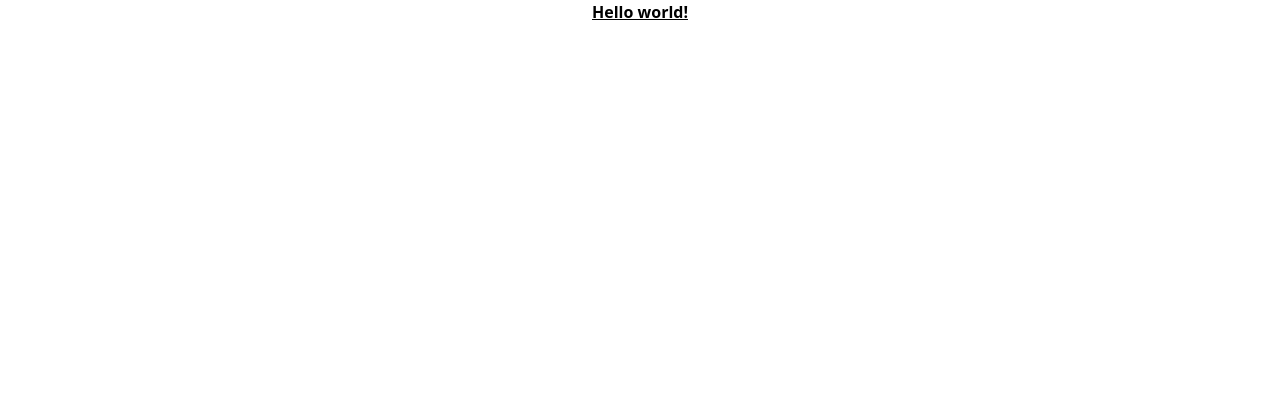
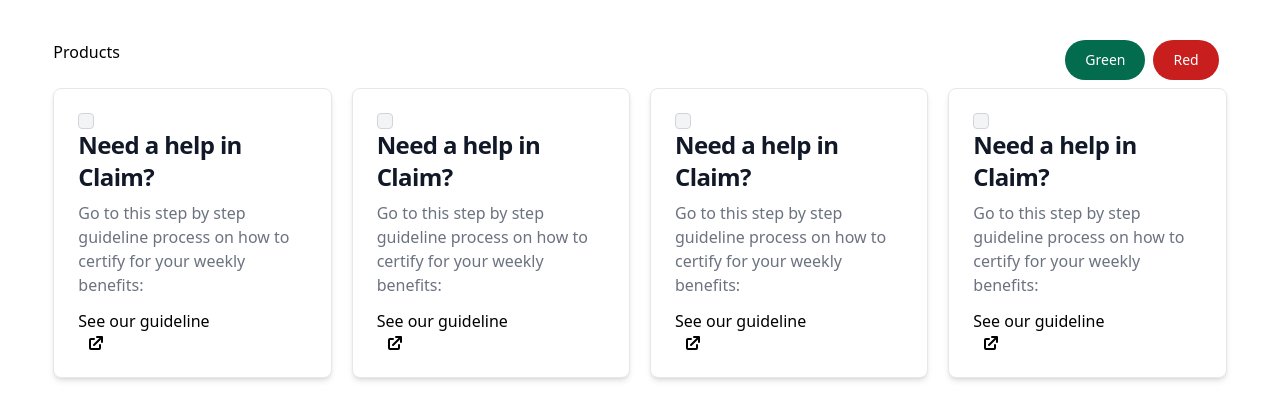
Before and after one commit to stavio12/bench-five, a React (Create React App) app: page / in a window 1280 px wide. Shown: the top 420 px of the page. Built offline with nearby package versions, Linux system fonts and the light colour scheme.

Commit message:
Added Types and reducer

```diff
--- a/src/App.tsx
+++ b/src/App.tsx
@@ -1,22 +1,23 @@
 import React, { useReducer } from "react";
 import { Route, Routes } from "react-router-dom";
-import { reducer, initialState } from "./States/Actions";
+
 import DispatchContext from "./DispatchContext";
 import StateContext from "./StateContext";
-import "./App.css";
+import { reducer, initialState } from "./States/reducer";
+
+import Home from "./components/Home";
+import Products from "./components/Products";
 
 function App() {
   const [state, dispatch] = useReducer(reducer, initialState);
   return (
-    // <Routes>
-    //   <Route path="/" />
-    // </Routes>
     <StateContext.Provider value={state}>
       <DispatchContext.Provider value={dispatch}>
-        <div className="App">
-          <h1 className="text-3xl font-bold underline text-center">
-            Hello world!
-          </h1>
+        <div className="w-11/12 mx-auto pt-10">
+          <Routes>
+            <Route path="/" element={<Home />} />
+            <Route path="/:id" element={<Products />} />
+          </Routes>
         </div>
       </DispatchContext.Provider>
     </StateContext.Provider>
--- a/src/States/Actions.ts
+++ /dev/null
@@ -1,22 +0,0 @@
-interface Action<T> {
-  type: T;
-}
-
-export interface StateType {}
-
-export const initialState: StateType = {};
-
-export interface StateAction extends Action<""> {
-  payload: {};
-}
-
-export const reducer = (
-  state: StateType,
-  action: any | StateAction
-): StateType => {
-  // eslint-disable-next-line
-  switch (action.type) {
-    default:
-      return state;
-  }
-};
--- /dev/null
+++ b/src/States/reducer.ts
@@ -0,0 +1,67 @@
+import { Books, Disc, Furniture } from "./types";
+
+interface Action<T> {
+  type: T;
+}
+
+const baseProduct = {
+  SKU: "",
+  name: "",
+  price: 0,
+  image: "",
+};
+
+export interface StateType {
+  Products: { disc: Disc[]; books: Books[]; furniture: Furniture[] };
+  Loader: boolean;
+  disc: Disc;
+  books: Books;
+  furniture: Furniture;
+}
+
+export const initialState: StateType = {
+  Products: {
+    disc: [],
+    books: [],
+    furniture: [],
+  },
+  Loader: false,
+  disc: { ...baseProduct, size: "" },
+  books: { ...baseProduct, weight: "" },
+  furniture: {
+    ...baseProduct,
+    dimensions: {
+      H: 0,
+      W: 0,
+      L: 0,
+    },
+  },
+};
+
+export interface StateAction
+  extends Action<"PRODUCTS" | "DISC" | "BOOKS" | "FURNITURE"> {
+  payload: {
+    Products: { disc: Disc[]; books: Books[]; furniture: Furniture[] };
+    disc: Disc;
+    books: Books;
+    furniture: Furniture;
+  };
+}
+
+export const reducer = (
+  state: StateType,
+  action: any | StateAction
+): StateType => {
+  switch (action.type) {
+    case "PRODUCTS":
+      return { ...state, Products: action.payload };
+    case "DISC":
+      return { ...state, disc: action.payload };
+    case "BOOKS":
+      return { ...state, books: action.payload };
+    case "FURNITURE":
+      return { ...state, furniture: action.payload };
+    default:
+      return state;
+  }
+};
--- /dev/null
+++ b/src/States/types.ts
@@ -0,0 +1,22 @@
+export interface BaseProduct {
+  SKU: string;
+  name: string;
+  price: number;
+  image: string;
+}
+
+export interface Disc extends BaseProduct {
+  size: string;
+}
+
+export interface Books extends BaseProduct {
+  weight: string;
+}
+
+export interface Furniture extends BaseProduct {
+  dimensions: {
+    H: number;
+    W: number;
+    L: number;
+  };
+}
--- /dev/null
+++ b/src/components/Home/index.tsx
@@ -0,0 +1,151 @@
+import React from "react";
+
+const Index = () => {
+  return (
+    <>
+      <div>
+        <div className="flex justify-between">
+          <div>
+            <h1>Products</h1>
+          </div>
+
+          <div className="d-flex gap-4">
+            <button
+              type="button"
+              className="text-white bg-green-700 hover:bg-green-800 focus:outline-none focus:ring-4 focus:ring-green-300 font-medium rounded-full text-sm px-5 py-2.5 text-center mr-2 mb-2 dark:bg-green-600 dark:hover:bg-green-700 dark:focus:ring-green-800"
+            >
+              Green
+            </button>
+            <button
+              type="button"
+              className="text-white bg-red-700 hover:bg-red-800 focus:outline-none focus:ring-4 focus:ring-red-300 font-medium rounded-full text-sm px-5 py-2.5 text-center mr-2 mb-2 dark:bg-red-600 dark:hover:bg-red-700 dark:focus:ring-red-900"
+            >
+              Red
+            </button>
+          </div>
+        </div>
+
+        <div className="grid grid-cols-3 sm:grid-cols-4 grid-rows-3 gap-5">
+          <div className="col-span-full*">
+            <div className="p-6 max-w-sm bg-white rounded-lg border border-gray-200 shadow-md dark:bg-gray-800 dark:border-gray-700">
+              <div className="flex items-center">
+                <input
+                  id="checked-checkbox"
+                  type="checkbox"
+                  value=""
+                  className="w-4 h-4 text-blue-600 bg-gray-100 rounded border-gray-300 focus:ring-blue-500 dark:focus:ring-blue-600 dark:ring-offset-gray-800 focus:ring-2 dark:bg-gray-700 dark:border-gray-600"
+                />
+              </div>
+              <h5 className="mb-2 text-2xl font-semibold tracking-tight text-gray-900 dark:text-white">
+                Need a help in Claim?
+              </h5>
+              <p className="mb-3 font-normal text-gray-500 dark:text-gray-400">
+                Go to this step by step guideline process on how to certify for
+                your weekly benefits:
+              </p>
+              See our guideline
+              <svg
+                className="ml-2 w-5 h-5"
+                fill="currentColor"
+                viewBox="0 0 20 20"
+                xmlns="http://www.w3.org/2000/svg"
+              >
+                <path d="M11 3a1 1 0 100 2h2.586l-6.293 6.293a1 1 0 101.414 1.414L15 6.414V9a1 1 0 102 0V4a1 1 0 00-1-1h-5z"></path>
+                <path d="M5 5a2 2 0 00-2 2v8a2 2 0 002 2h8a2 2 0 002-2v-3a1 1 0 10-2 0v3H5V7h3a1 1 0 000-2H5z"></path>
+              </svg>
+            </div>
+          </div>
+          <div className="col-span-full*">
+            <div className="p-6 max-w-sm bg-white rounded-lg border border-gray-200 shadow-md dark:bg-gray-800 dark:border-gray-700">
+              <div className="flex items-center">
+                <input
+                  id="checked-checkbox"
+                  type="checkbox"
+                  value=""
+                  className="w-4 h-4 text-blue-600 bg-gray-100 rounded border-gray-300 focus:ring-blue-500 dark:focus:ring-blue-600 dark:ring-offset-gray-800 focus:ring-2 dark:bg-gray-700 dark:border-gray-600"
+                />
+              </div>
+              <h5 className="mb-2 text-2xl font-semibold tracking-tight text-gray-900 dark:text-white">
+                Need a help in Claim?
+              </h5>
+              <p className="mb-3 font-normal text-gray-500 dark:text-gray-400">
+                Go to this step by step guideline process on how to certify for
+                your weekly benefits:
+              </p>
+              See our guideline
+              <svg
+                className="ml-2 w-5 h-5"
+                fill="currentColor"
+                viewBox="0 0 20 20"
+                xmlns="http://www.w3.org/2000/svg"
+              >
+                <path d="M11 3a1 1 0 100 2h2.586l-6.293 6.293a1 1 0 101.414 1.414L15 6.414V9a1 1 0 102 0V4a1 1 0 00-1-1h-5z"></path>
+                <path d="M5 5a2 2 0 00-2 2v8a2 2 0 002 2h8a2 2 0 002-2v-3a1 1 0 10-2 0v3H5V7h3a1 1 0 000-2H5z"></path>
+              </svg>
+            </div>
+          </div>
+          <div className="col-span-full*">
+            <div className="p-6 max-w-sm bg-white rounded-lg border border-gray-200 shadow-md dark:bg-gray-800 dark:border-gray-700">
+              <div className="flex items-center">
+                <input
+                  id="checked-checkbox"
+                  type="checkbox"
+                  value=""
+                  className="w-4 h-4 text-blue-600 bg-gray-100 rounded border-gray-300 focus:ring-blue-500 dark:focus:ring-blue-600 dark:ring-offset-gray-800 focus:ring-2 dark:bg-gray-700 dark:border-gray-600"
+                />
+              </div>
+              <h5 className="mb-2 text-2xl font-semibold tracking-tight text-gray-900 dark:text-white">
+                Need a help in Claim?
+              </h5>
+              <p className="mb-3 font-normal text-gray-500 dark:text-gray-400">
+                Go to this step by step guideline process on how to certify for
+                your weekly benefits:
+              </p>
+              See our guideline
+              <svg
+                className="ml-2 w-5 h-5"
+                fill="currentColor"
+                viewBox="0 0 20 20"
+                xmlns="http://www.w3.org/2000/svg"
+              >
+                <path d="M11 3a1 1 0 100 2h2.586l-6.293 6.293a1 1 0 101.414 1.414L15 6.414V9a1 1 0 102 0V4a1 1 0 00-1-1h-5z"></path>
+                <path d="M5 5a2 2 0 00-2 2v8a2 2 0 002 2h8a2 2 0 002-2v-3a1 1 0 10-2 0v3H5V7h3a1 1 0 000-2H5z"></path>
+              </svg>
+            </div>
+          </div>
+          <div className="col-span-full*">
+            <div className="p-6 max-w-sm bg-white rounded-lg border border-gray-200 shadow-md dark:bg-gray-800 dark:border-gray-700">
+              <div className="flex items-center">
+                <input
+                  id="checked-checkbox"
+                  type="checkbox"
+                  value=""
+                  className="w-4 h-4 text-blue-600 bg-gray-100 rounded border-gray-300 focus:ring-blue-500 dark:focus:ring-blue-600 dark:ring-offset-gray-800 focus:ring-2 dark:bg-gray-700 dark:border-gray-600"
+                />
+              </div>
+              <h5 className="mb-2 text-2xl font-semibold tracking-tight text-gray-900 dark:text-white">
+                Need a help in Claim?
+              </h5>
+              <p className="mb-3 font-normal text-gray-500 dark:text-gray-400">
+                Go to this step by step guideline process on how to certify for
+                your weekly benefits:
+              </p>
+              See our guideline
+              <svg
+                className="ml-2 w-5 h-5"
+                fill="currentColor"
+                viewBox="0 0 20 20"
+                xmlns="http://www.w3.org/2000/svg"
+              >
+                <path d="M11 3a1 1 0 100 2h2.586l-6.293 6.293a1 1 0 101.414 1.414L15 6.414V9a1 1 0 102 0V4a1 1 0 00-1-1h-5z"></path>
+                <path d="M5 5a2 2 0 00-2 2v8a2 2 0 002 2h8a2 2 0 002-2v-3a1 1 0 10-2 0v3H5V7h3a1 1 0 000-2H5z"></path>
+              </svg>
+            </div>
+          </div>
+        </div>
+      </div>
+    </>
+  );
+};
+
+export default Index;
--- /dev/null
+++ b/src/components/Products/index.tsx
@@ -0,0 +1,15 @@
+import React from "react";
+
+const Index = () => {
+  return (
+    <>
+      <div className="App">
+        <h1 className="text-3xl font-bold underline text-center">
+          Hello Products!
+        </h1>
+      </div>
+    </>
+  );
+};
+
+export default Index;
--- a/src/index.tsx
+++ b/src/index.tsx
@@ -1,6 +1,7 @@
 import React from "react";
 import ReactDOM from "react-dom/client";
 import "./index.css";
+import "./App.css";
 import App from "./App";
 import reportWebVitals from "./reportWebVitals";
 import { BrowserRouter } from "react-router-dom";
--- a/tailwind.config.js
+++ b/tailwind.config.js
@@ -1,8 +1,11 @@
 /** @type {import('tailwindcss').Config} */
 module.exports = {
-  content: ["node_modules/flowbite-react/**/*.{js,jsx,ts,tsx}"],
+  content: [
+    "./src/**/*.{js,jsx,ts,tsx}",
+    "node_modules/flowbite-react/**/*.{js,jsx,ts,tsx}",
+  ],
   theme: {
     extend: {},
   },
-  plugins: [],
+  plugins: [require("flowbite/plugin")],
 };
```
